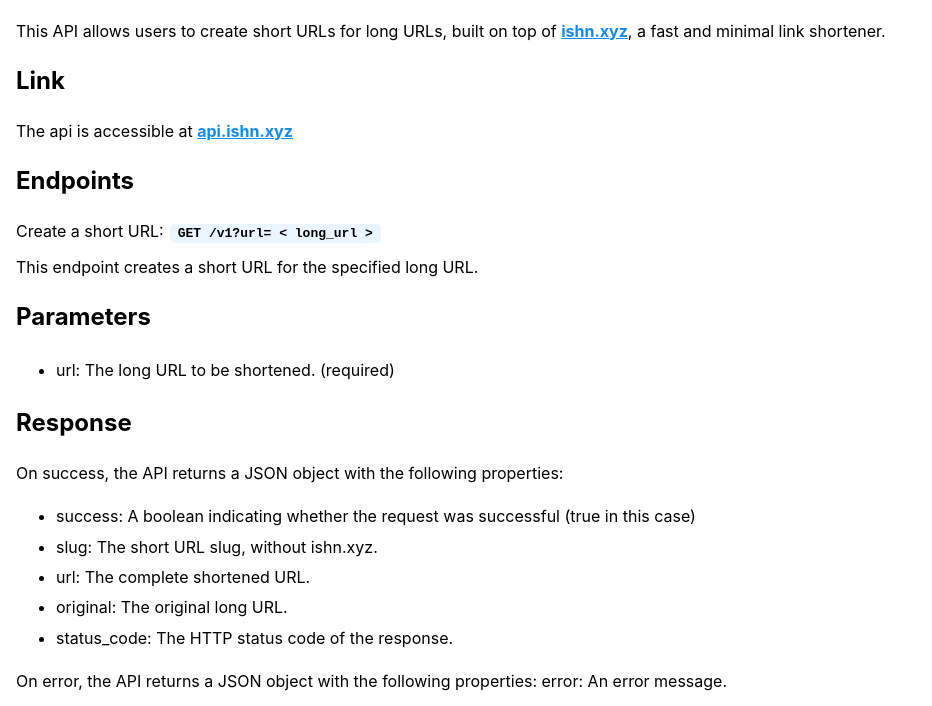
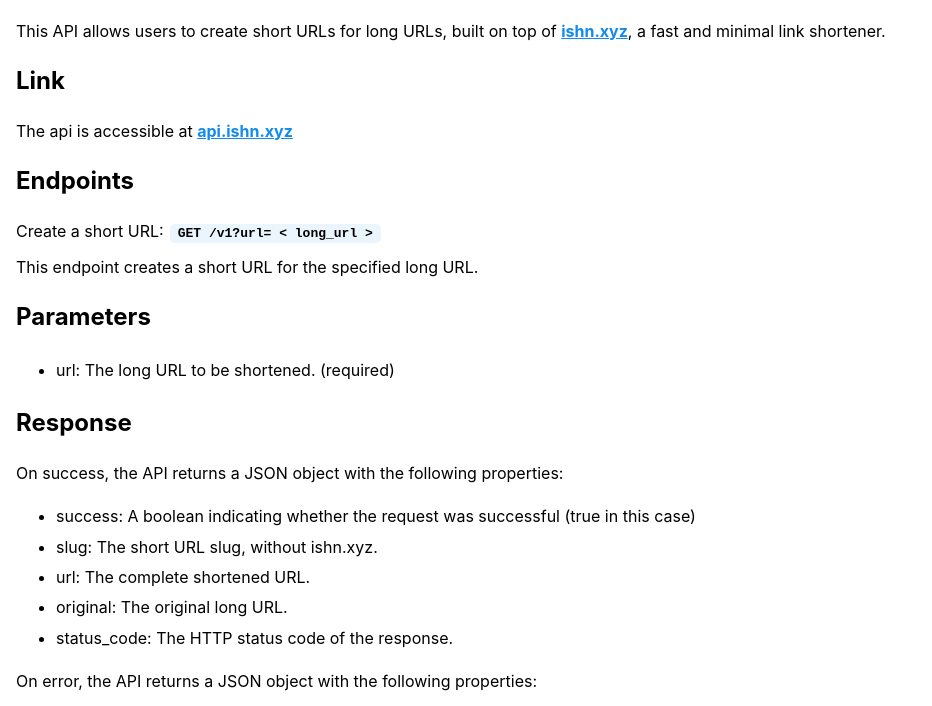
Before and after one commit to ishaanbedi/api.ishn.xyz, a website: page index.html in a window 1280 px wide. Shown: the part 88-794 px from the top of the page, without its empty margins (0-932 px from the left). Drawn offline with nearby package versions, Linux system fonts and the light colour scheme.

```diff
--- a/index.html
+++ b/index.html
@@ -48,7 +48,6 @@
     </ul>
     <p>
       On error, the API returns a JSON object with the following properties:
-      error: An error message.
     </p>
     <ul>
       <li>
```
Also changed, not shown: vercel.json (deleted), 1 other file.
